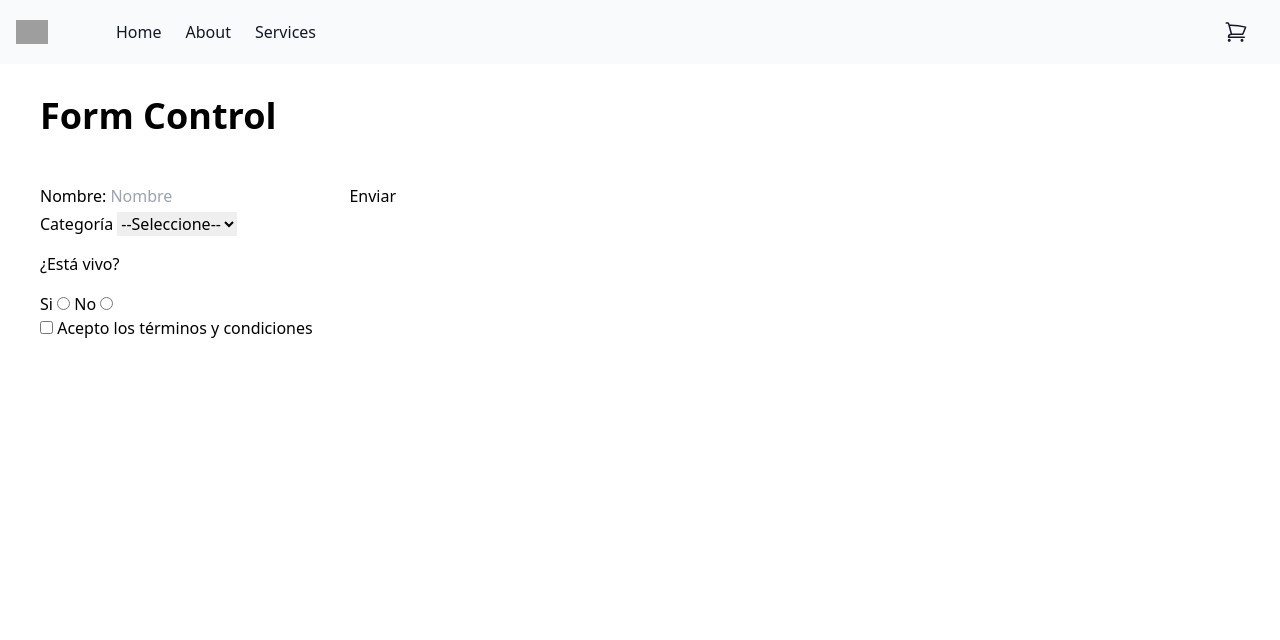
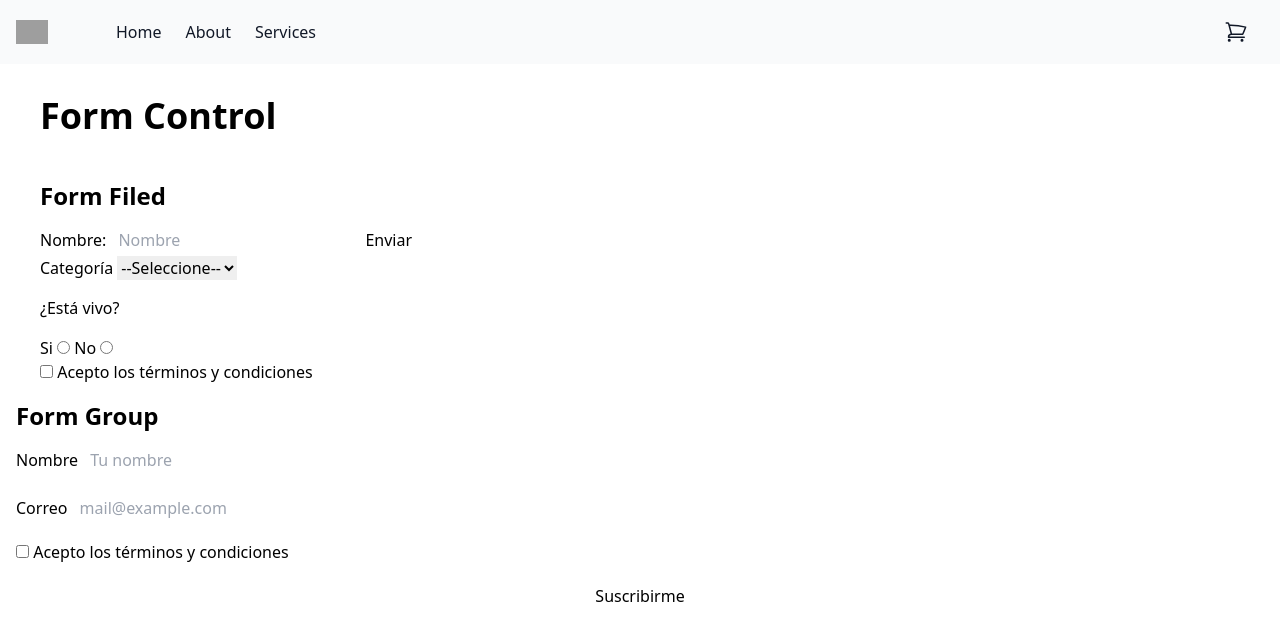
Before and after one commit to desteban/e-Store, an Angular app: page /forms/template in a window 1280 px wide. Shown: the top 640 px of the page. Built offline with nearby package versions, Linux system fonts and the light colour scheme; grey boxes are pictures that could not be loaded.

Commit message:
use formGroup

```diff
--- a/src/app/domains/forms/pages/form-control/form-control.component.css
+++ b/src/app/domains/forms/pages/form-control/form-control.component.css
@@ -0,0 +1,9 @@
+.invalid {
+  border: 1px solid red;
+  accent-color: red;
+  caret-color: red;
+}
+
+.invalid:focus {
+  outline-color: red;
+}
--- a/src/app/domains/forms/pages/form-control/form-control.component.html
+++ b/src/app/domains/forms/pages/form-control/form-control.component.html
@@ -4,6 +4,7 @@
   </div>
 
   <section class="container mx-auto px-6 py-4">
+    <h2>Form Filed</h2>
     <form (submit)="submit()">
       <div class="relative">
         <label>
@@ -13,11 +14,16 @@
             placeholder="Nombre"
             [formControl]="nameField"
             required="on"
+            [class.invalid]="nameField.touched && !nameField.valid"
           />
 
           <button type="submit">Enviar</button>
         </label>
-        <span>{{ nameFieldsErrors }}</span>
+        @if (nameField.hasError('required') && nameField.touched) {
+        <p class="text-red-400">El campo es requerido</p>
+        } @if (nameField.touched && nameField.hasError('minlength')) {
+        <p class="text-red-400">Debe ingresar al menos 3 caracteres</p>
+        }
       </div>
 
       <div class="relative">
@@ -64,4 +70,51 @@
       </div>
     </form>
   </section>
+
+  <section>
+    <h2>Form Group</h2>
+
+    <form
+      (submit)="submitNewsLetter()"
+      class="flex flex-col space-y-4"
+      [formGroup]="newsLetterForm"
+    >
+      <label>
+        Nombre
+        <input
+          type="text"
+          placeholder="Tu nombre"
+          formControlName="name"
+          [class.invalid]="nameNewsLetter?.touched && !nameNewsLetter?.valid"
+        />
+      </label>
+
+      <div>
+        <label>
+          Correo
+          <input
+            type="email"
+            placeholder="mail@example.com"
+            formControlName="email"
+            [class.invalid]="
+              emailNewsLetter?.touched && !emailNewsLetter?.valid
+            "
+          />
+        </label>
+        @if (emailNewsLetter?.touched && !emailNewsLetter?.hasError('email')) {
+        <p class="text-red-400">Debe ingresar un correo electrónico valido.</p>
+        }
+      </div>
+
+      <label>
+        <input type="checkbox" formControlName="agree" />
+        Acepto los términos y condiciones
+      </label>
+      @if (agreeNewsLetter?.touched && !agreeNewsLetter?.valid) {
+      <p class="text-red-400">Debe Aceptar los términos y condiciones</p>
+      }
+
+      <button type="submit">Suscribirme</button>
+    </form>
+  </section>
 </main>
--- a/src/app/domains/forms/pages/form-control/form-control.component.ts
+++ b/src/app/domains/forms/pages/form-control/form-control.component.ts
@@ -1,6 +1,7 @@
 import { Component, OnInit } from '@angular/core';
 import {
   FormControl,
+  FormGroup,
   FormsModule,
   ReactiveFormsModule,
   Validators,
@@ -23,6 +24,12 @@ export default class FormControlComponent implements OnInit {
   agreeField = new FormControl(false);
   isAliveField = new FormControl('');
 
+  newsLetterForm = new FormGroup({
+    name: new FormControl('', [Validators.required, Validators.minLength(3)]),
+    email: new FormControl('', [Validators.required, Validators.email]),
+    agree: new FormControl(false),
+  });
+
   submit() {
     this.nameField.value?.trim();
     if (this.nameField.invalid) {
@@ -34,6 +41,27 @@ export default class FormControlComponent implements OnInit {
     console.log('Form is valid');
   }
 
+  get nameNewsLetter() {
+    return this.newsLetterForm.get('name');
+  }
+
+  get emailNewsLetter() {
+    return this.newsLetterForm.get('email');
+  }
+
+  get agreeNewsLetter() {
+    return this.newsLetterForm.get('agree');
+  }
+
+  submitNewsLetter() {
+    if (this.newsLetterForm.invalid) {
+      console.error('Tenemos errores');
+      return;
+    }
+
+    console.log('data', this.newsLetterForm.value);
+  }
+
   ngOnInit(): void {
     this.nameField.valueChanges.subscribe((value) => {
       console.log(value);
--- a/src/styles.css
+++ b/src/styles.css
@@ -87,3 +87,9 @@ label.required::after,
   content: " *";
   color: red;
 }
+
+
+input {
+  padding: 4px 8px;
+  border-radius: 8px;
+}
```
